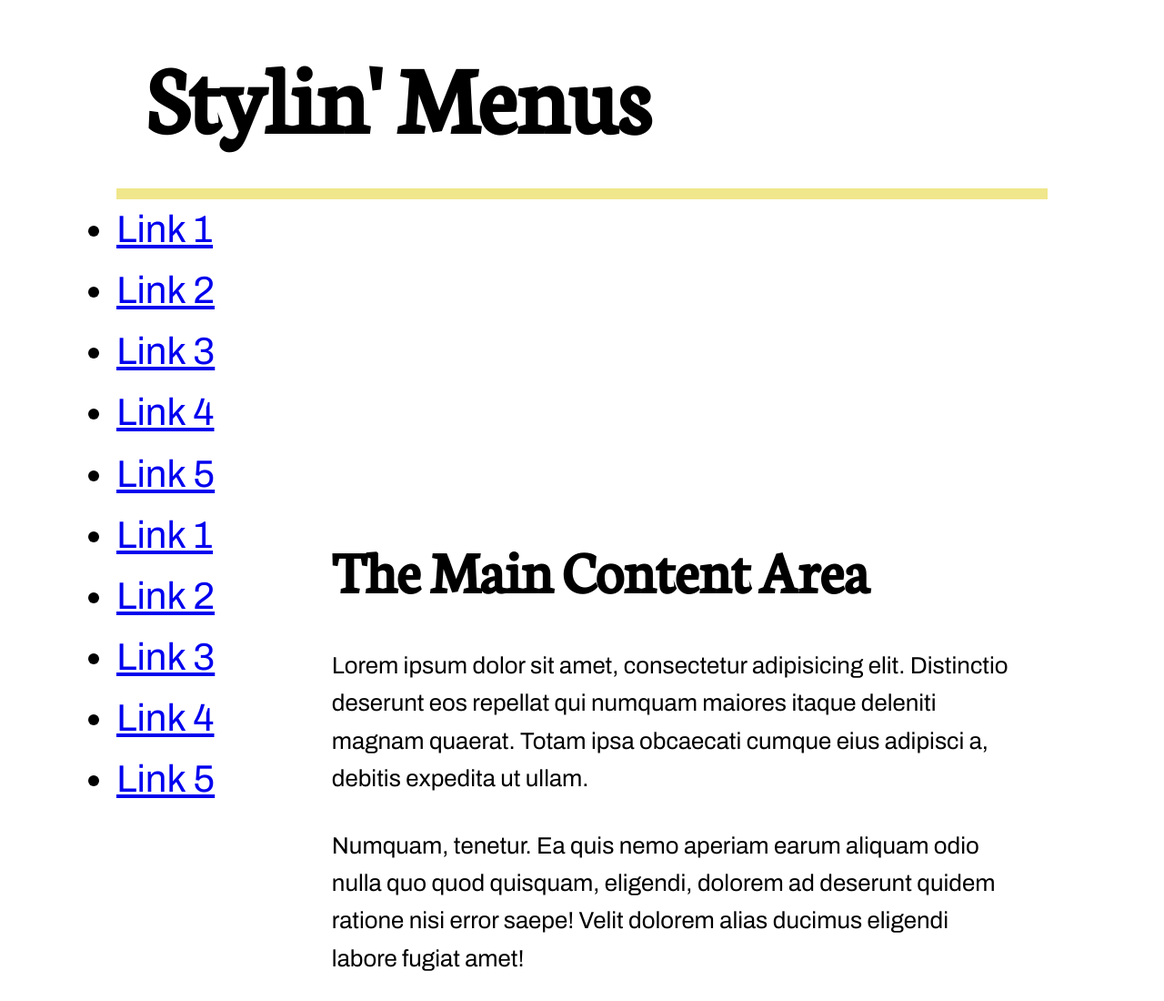
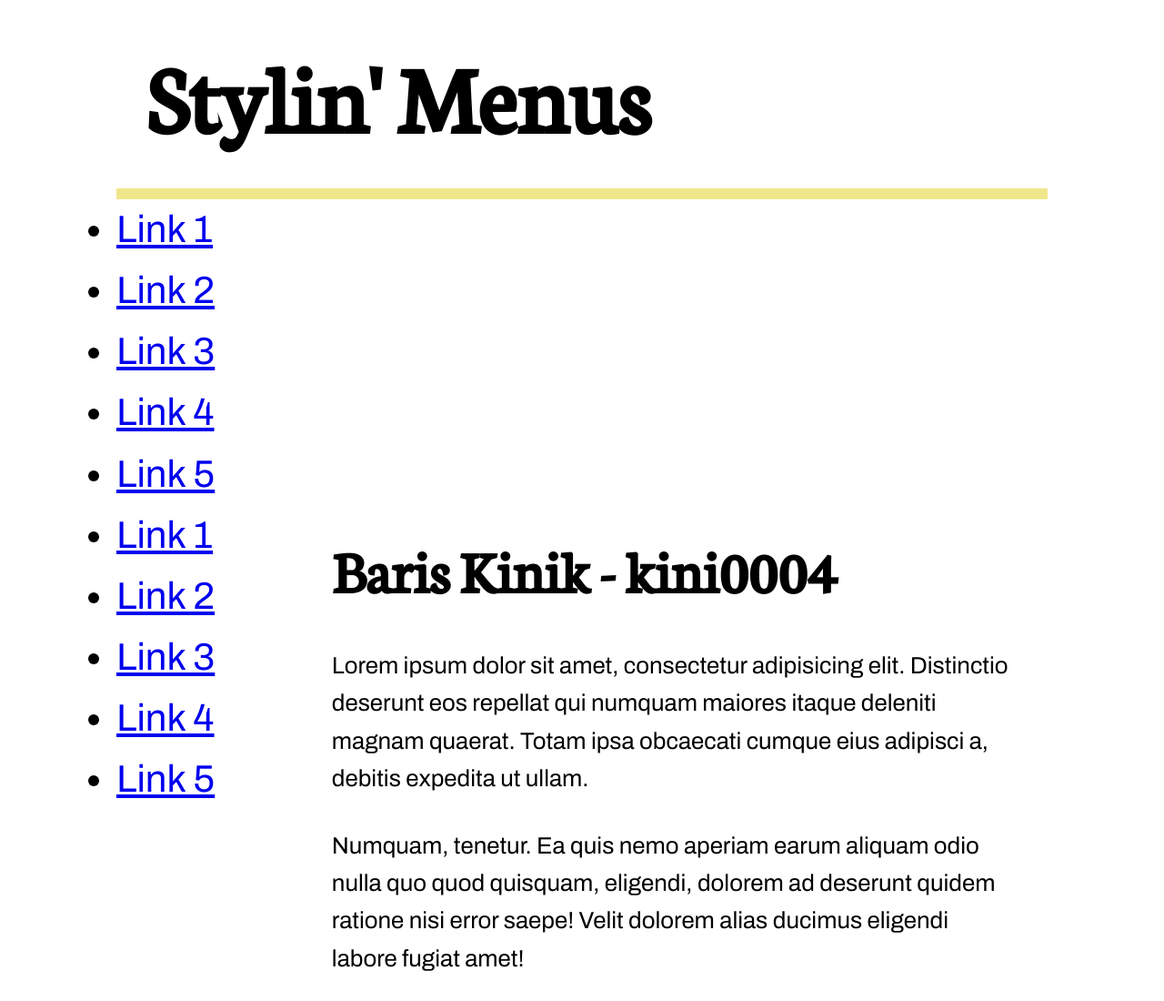
Before and after one commit to kini0004/Midterm_Project, a plain HTML site: page index.html in a window 1280 px wide. Shown: the top 1100 px of the page at 91% size. Drawn offline with Linux system fonts and the light colour scheme.

Commit message:
changed h2

```diff
--- a/index.html
+++ b/index.html
@@ -30,7 +30,7 @@
             </ul>
         </nav>
         <main role="main">
-            <h2>The Main Content Area</h2>
+            <h2>Baris Kinik - kini0004</h2>
             <p>Lorem ipsum dolor sit amet, consectetur adipisicing elit. Distinctio deserunt eos repellat qui numquam maiores itaque deleniti magnam quaerat. Totam ipsa obcaecati cumque eius adipisci a, debitis expedita ut ullam.</p>
             <p>Numquam, tenetur. Ea quis nemo aperiam earum aliquam odio nulla quo quod quisquam, eligendi, dolorem ad deserunt quidem ratione nisi error saepe! Velit dolorem alias ducimus eligendi labore fugiat amet!</p>
             <p>Maxime molestiae, quidem itaque magnam consectetur debitis aperiam eos, doloribus architecto illum sapiente! Eveniet nihil dolorem harum, praesentium maiores repellendus deserunt ullam accusamus natus dicta nisi, earum libero eum! Et!</p>
```
